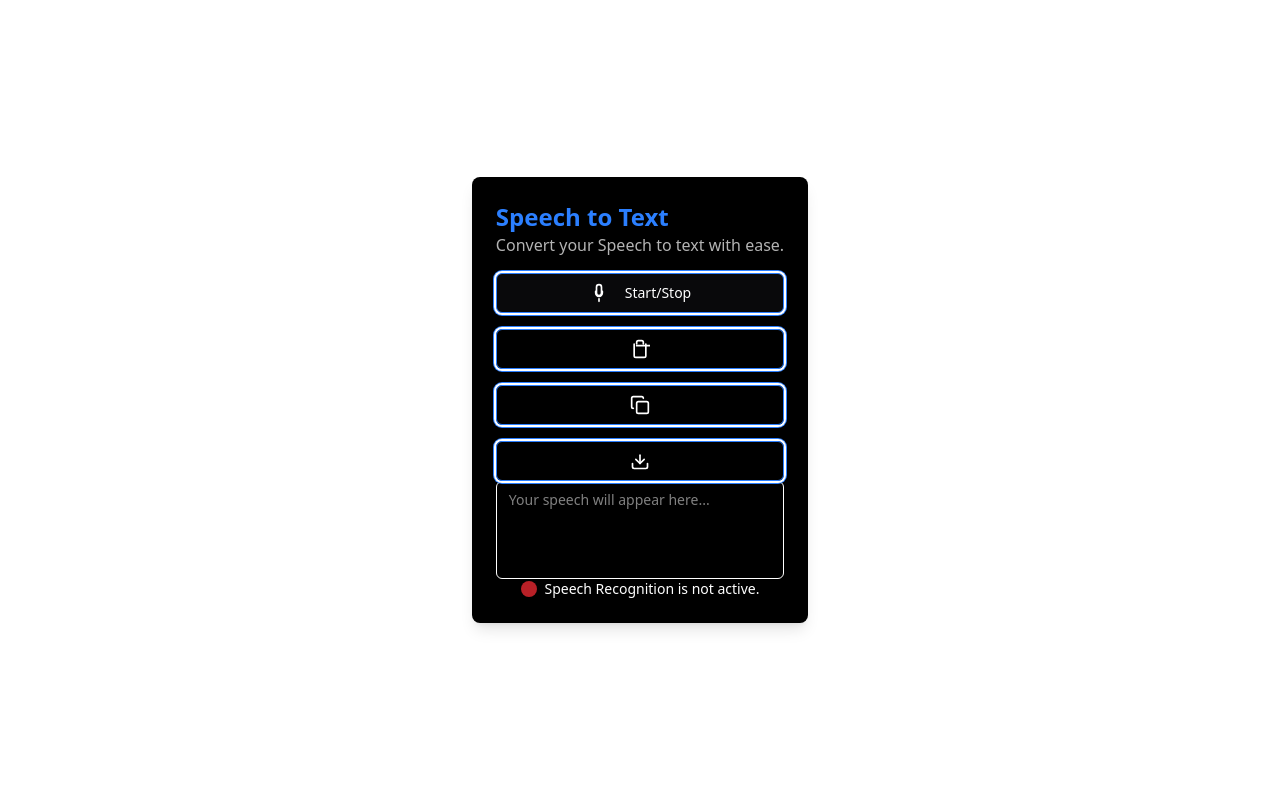
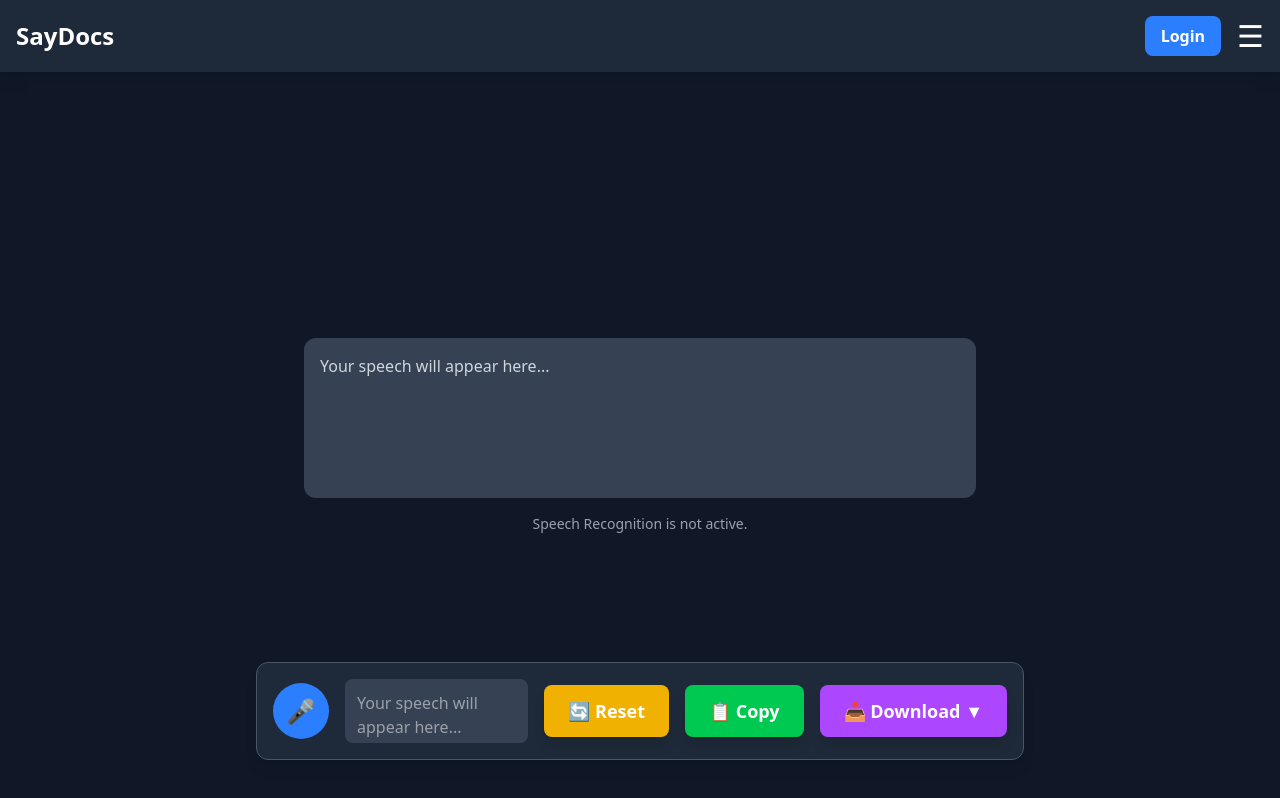
Before and after one commit to 04arvind/SayDocs, a React (Vite) app: page / in a window 1280 px wide. Built offline with nearby package versions, Linux system fonts and the light colour scheme.

Commit message:
frontend is done

```diff
--- a/package.json
+++ b/package.json
@@ -11,6 +11,8 @@
   },
   "dependencies": {
     "@tailwindcss/vite": "^4.0.12",
+    "jspdf": "^3.0.1",
+    "quill": "^2.0.3",
     "react": "^19.0.0",
     "react-dom": "^19.0.0",
     "react-speech-recognition": "^3.10.0",
--- a/src/App.jsx
+++ b/src/App.jsx
@@ -1,243 +1,143 @@
 import "regenerator-runtime/runtime.js";
 import { useState } from "react";
-import SpeechRecognition, {
-  useSpeechRecognition,
-} from "react-speech-recognition";
+import SpeechRecognition, { useSpeechRecognition } from "react-speech-recognition";
+import { jsPDF } from "jspdf";
 
-let isActive = false;
+const SayDocs = () => {
+    const [isRecording, setIsRecording] = useState(false);
+    const { transcript, resetTranscript } = useSpeechRecognition();
+    const [isNavOpen, setIsNavOpen] = useState(false);
+    const [statusMessage, setStatusMessage] = useState("Speech Recognition is not active.");
+    const [isDownloadOpen, setIsDownloadOpen] = useState(false);
 
-function App() {
-  const [activestatus, setActivestatus] = useState(
-    "Speech Recognition is not active."
-  );
-  // const [editableText, setEditableText] = useState("");
+    if (!SpeechRecognition.browserSupportsSpeechRecognition()) {
+        return <span>Your browser does not support speech recognition.</span>;
+    }
 
-  function startListening(){
-    if (!isActive) {
-      setActivestatus("Speech Recognition Is Active");
-      SpeechRecognition.startListening({ continuous: true, language: "en-IN" });
-      isActive = true;
-    } else {
-      setActivestatus("Speech Recognition Is Not Active");
-      isActive = false;
-      SpeechRecognition.stopListening();
-    }
-  };
-  const {transcript,resetTranscript}=useSpeechRecognition();
-  const copyText =(text)=>{
-    if(!transcript.trim()){
-      alert("Transcript is empty. Start speaking first and try again.");
-      return;
-    }
-    navigator.clipboard.writeText(transcript).then(()=>{
-      alert("Transcript copied to clipboard.");
-    }).catch(()=>{
-      alert("Failed to copy text. Please try again.");
-    });
+    const handleStart = () => {
+        setIsRecording(true);
+        setStatusMessage("Speech Recognition Is Active");
+        SpeechRecognition.startListening({ continuous: true, language: "en-US" });
     };
 
-  const downloadTranscript = () => {
+    const handleStop = () => {
+        setIsRecording(false);
+        setStatusMessage("Speech Recognition Is Not Active");
+        SpeechRecognition.stopListening();
+    };
+
+    const handleReset = () => {
+        resetTranscript();
+    };
+
+    const copyText = () => {
         if (!transcript.trim()) {
             alert("Transcript is empty. Start speaking first and try again.");
             return;
         }
+        navigator.clipboard.writeText(transcript)
+            .then(() => alert("Transcript copied to clipboard."))
+            .catch(() => alert("Failed to copy text. Please try again."));
+    };
 
+    const downloadTranscript = (format) => {
+        if (!transcript.trim()) {
+            alert("Transcript is empty. Start speaking first and try again.");
+            return;
+        }
+        if (format === "pdf") {
+
+            const doc = new jsPDF();
+            const marginLeft = 10;
+            const marginTop = 10;
+            const maxWidth = 180; // Adjust width to fit the page
+            const wrappedText = doc.splitTextToSize(transcript, maxWidth);
+            doc.text(wrappedText, marginLeft, marginTop);
+            doc.save("transcript.pdf");
+
+            doc.save("transcript.pdf");
+        } else {
             const element = document.createElement("a");
-    const file = new Blob([transcript], { type: "text/plain" });
+            let file;
+            if (format === "txt") {
+                file = new Blob([transcript], { type: "text/plain" });
+                element.download = "transcript.txt";
+            } else if (format === "doc") {
+                file = new Blob([transcript], { type: "application/msword" });
+                element.download = "transcript.doc";
+            }
             element.href = URL.createObjectURL(file);
-    element.download = "transcript.txt";
             document.body.appendChild(element);
             element.click();
             document.body.removeChild(element);
             URL.revokeObjectURL(element.href);
+        }
+        setIsDownloadOpen(false);
     };
 
-  // const handleTextChange=(e)=>{
-  //   setEditableText(e.target.value);
-  // }
-
     return (
-    <>
-      <div className="w-full max-w-md mx-auto p-6 bg-black rounded-lg shadow-lg">
-        <div className="space-y-4">
-          <div>
-            <h2 className="text-2xl font-bold text-blue-500">Speech to Text</h2>
-            <p className="text-white opacity-70">
-              Convert your Speech to text with ease.
-            </p>
-          </div>
-          <div className="flex flex-col gap-4">
-            <button
-              id="btn"
-              onClick={startListening}
-              className="bg-zinc-950 inline-flex items-center justify-center
-             whitespace-nowrap rounded-md text-sm font-medium
-             border border-blue-500
-             ring-1 ring-blue-500 ring-offset-2
-             transition-all duration-200
-             focus-visible:outline-none focus-visible:ring-1
-             focus-visible:ring-blue-500 focus-visible:ring-offset-2
-             hover:bg-blue-600 hover:border-blue-400
-             hover:shadow-[0_0_10px_2px] hover:shadow-blue-500/50
-             active:scale-95
-             disabled:pointer-events-none disabled:opacity-50
-             h-10 px-4 py-2 text-white gap-2"
-            >
-              <svg
-                xmlns="http://www.w3.org/2000/svg"
-                width="24"
-                height="24"
-                viewBox="0 0 24 24"
-                fill="none"
-                stroke="currentColor"
-                strokeWidth="2"
-                strokeLinecap="round"
-                strokeLinejoin="round"
-                className="mr-2 h-5 w-5"
-              >
-                <path d="M12 2a3 3 0 0 0-3 3v7a3 3 0 0 0 6 0V5a3 3 0 0 0-3-3"></path>
-                <path d="M8 10v2a4 4 0 0 0 8 0v-2"></path>
-                <line x1={12} x2={12} y1={19} y2={22}></line>
-              </svg>
-              Start/Stop
-            </button>
-            <button
-              id="btn"
-              onClick={resetTranscript}
-              className="inline-flex items-center justify-center
-             whitespace-nowrap rounded-md text-sm font-medium
-             border border-blue-500
-             ring-1 ring-blue-500 ring-offset-2
-             transition-all duration-200
-             focus-visible:outline-none focus-visible:ring-2
-             focus-visible:ring-blue-500 focus-visible:ring-offset-2
-             hover:bg-blue-600 hover:border-blue-400
-             hover:shadow-[0_0_10px_2px] hover:shadow-blue-500/50
-             active:scale-95
-             disabled:pointer-events-none disabled:opacity-50
-             h-10 px-4 py-2 text-white"
-            >
-              <svg
-                xmlns="http://www.w3.org/2000/svg"
-                width="24"
-                height="24"
-                viewBox="0 0 24 24"
-                fill="none"
-                stroke="currentColor"
-                strokeWidth="2"
-                strokeLinecap="round"
-                strokeLinejoin="round"
-                className="h-5 w-5"
-              >
-                <path d="M8 8h18"></path>
-                <path d="M19 6v14c0 1-1 2-2 2H7c-1 0-2-1-2-2V6"></path>
-                <path d="M8 6V4c0-1 1-2 2-2h4c1 0 2 1 2 2v2"></path>
-              </svg>
-              <span className="sr-only">Clear</span>
-            </button>
-            <button
-              id="btn"
-              onClick={() => copy(transcript)}
-              className="inline-flex items-center justify-center
-             whitespace-nowrap rounded-md text-sm font-medium
-             border border-blue-500
-             ring-1 ring-blue-500 ring-offset-2
-             transition-all duration-200
-             focus-visible:outline-none focus-visible:ring-2
-             focus-visible:ring-blue-500 focus-visible:ring-offset-2
-             hover:bg-blue-600 hover:border-blue-400
-             hover:shadow-[0_0_10px_2px] hover:shadow-blue-500/50
-             active:scale-95
-             disabled:pointer-events-none disabled:opacity-50
-             h-10 px-4 py-2 text-white"
-            >
-              <svg
-                xmlns="http://www.w3.org/2000/svg"
-                width="24"
-                height="24"
-                viewBox="0 0 24 24"
-                fill="none"
-                stroke="currentColor"
-                strokeWidth="2"
-                strokeLinecap="round"
-                strokeLinejoin="round"
-                className="h-5 w-5"
-              >
-                <rect width={14} height={14} x={8} y={8} rx={2} ry={2}></rect>
-                <path d="M4 16c-1.1 0-2-.9-2-2V4c0-1.1.9-2 2-2h10c1.1 0 2 .9 2 2"></path>
-              </svg>
-              <span className="sr-only">Copy</span>
-            </button>
-            <button
-              id="btn"
-              onClick={downloadTranscript}
-              className="inline-flex items-center justify-center
-             whitespace-nowrap rounded-md text-sm font-medium
-             border border-blue-500
-             ring-1 ring-blue-500 ring-offset-2
-             transition-all duration-200
-             focus-visible:outline-none focus-visible:ring-2
-             focus-visible:ring-blue-500 focus-visible:ring-offset-2
-             hover:bg-blue-600 hover:border-blue-400
-             hover:shadow-[0_0_10px_2px] hover:shadow-blue-500/50
-             active:scale-95
-             disabled:pointer-events-none disabled:opacity-50
-             h-10 px-4 py-2 text-white"
-            >
-              <svg
-                xmlns="http://www.w5.org/2000/svg"
-                width="24"
-                height="24"
-                viewBox="0 0 24 24"
-                fill="none"
-                stroke="currentColor"
-                strokeWidth="2"
-                strokeLinecap="round"
-                strokeLinejoin="round"
-                className="h-5 w-5"
-              >
-                <path d="M21 15v4a2 2 0 0 1-2 2H5a2 2 0 0 1-2-2v-4"></path>
-                <polyline points="7 10 12 15 17 10"></polyline>
-                <line x1={12} x2={12} y1={15} y2={5}></line>
-              </svg>
-              <span className="sr-only">Download</span>
+        <div className="w-screen h-screen flex flex-col bg-gray-900 text-white">
+            <div className="p-4 flex items-center justify-between bg-gray-800 shadow-lg">
+                <span className="text-2xl font-bold">SayDocs</span>
+                <div className="flex items-center gap-4">
+                    <button className="px-4 py-2 bg-blue-500 hover:bg-blue-600 rounded-lg text-white font-semibold">Login</button>
+                    <button onClick={() => setIsNavOpen(!isNavOpen)} className="text-3xl focus:outline-none">
+                        &#9776;
                     </button>
                 </div>
             </div>
 
+            {isNavOpen && (
+                <div className="absolute top-16 left-0 w-64 bg-gray-800 shadow-xl p-4 space-y-4">
+                    <a href="#" className="block text-gray-300 hover:text-white">Home</a>
+                    <a href="#" className="block text-gray-300 hover:text-white">Settings</a>
+                    <a href="#" className="block text-gray-300 hover:text-white">About</a>
+                </div>
+            )}
+
+            <div className="flex-1 overflow-auto p-6 space-y-4 flex flex-col items-center justify-center">
+                <div className="w-full max-w-2xl p-4 bg-gray-700 rounded-xl text-left text-gray-300 h-40 overflow-y-auto">
+                    {transcript || "Your speech will appear here..."}
+                </div>
+                <div className="text-sm text-gray-400">{statusMessage}</div>
+            </div>
+
+            <div className="absolute bottom-10 left-1/2 transform -translate-x-1/2 w-full max-w-3xl p-4 bg-gray-800 shadow-lg rounded-xl flex flex-col items-center border border-gray-600">
+    <div className="flex items-center gap-4 w-full">
+        <button
+            className={`w-14 h-14 flex items-center justify-center rounded-full font-bold text-2xl transition-all
+            ${isRecording ? "bg-red-500 animate-pulse shadow-red-500" : "bg-blue-500 hover:bg-blue-600 shadow-blue-500"}`}
+            onClick={isRecording ? handleStop : handleStart}>
+            {isRecording ? "⏹️" : "🎤"}
+        </button>
         <textarea
+            className="flex-1 p-3 bg-gray-700 rounded-lg text-white resize-none h-16 w-full"
             value={transcript}
-          // onChange={handleTextChange}
-          className="flex min-h-[66px]
-             ring-offset-background
-             focus-visible:outline-none
-             focus-visible:ring-2
-             focus-visible:ring-ring
-             focus-visible:ring-offset-2
-             w-full resize-none
-             rounded-md border
-             border-input bg-transparent
-             px-3 py-2 text-sm
-             placeholder:text-muted-foreground
-             focus:outline-none
-             focus:ring-1
-             focus:ring-ring
-             disabled:cursor-not-allowed
-             disabled:opacity-50
-             text-white"
+            onChange={(e) => setTranscript(e.target.value)}
             placeholder="Your speech will appear here..."
-          rows={4}
-          disabled=""
-        ></textarea>
-        <div className="flex items-center justify-center">
-          <div className="w-4 h-4 rounded-full bg-red-500 animate-pulse mr-2"></div>
-          <span className="text-white text-sm font-medium text-muted-foreground">
-            {activestatus}
-          </span>
+        />
+        <button className="px-6 py-3 bg-yellow-500 hover:bg-yellow-600 rounded-lg text-lg font-semibold shadow-lg transition" onClick={handleReset}>
+            🔄 Reset
+        </button>
+        <button className="px-6 py-3 bg-green-500 hover:bg-green-600 rounded-lg text-lg font-semibold shadow-lg transition" onClick={copyText}>
+            📋 Copy
+        </button>
+        <button onClick={() => setIsDownloadOpen(!isDownloadOpen)} className="px-6 py-3 bg-purple-500 hover:bg-purple-600 rounded-lg text-lg font-semibold shadow-lg transition">
+            📥 Download ▼
+        </button>
     </div>
+    {isDownloadOpen && (
+        <div className="w-32 bg-gray-700 shadow-lg rounded-lg text-white mt-2">
+            <button onClick={() => downloadTranscript("txt")} className="block w-full text-left px-4 py-2 hover:bg-gray-600">TXT</button>
+            <button onClick={() => downloadTranscript("pdf")} className="block w-full text-left px-4 py-2 hover:bg-gray-600">PDF</button>
+            <button onClick={() => downloadTranscript("doc")} className="block w-full text-left px-4 py-2 hover:bg-gray-600">DOC</button>
         </div>
-    </>
+    )}
+</div>
+
+
+        </div>
     );
-}
+};
 
-export default App;
+export default SayDocs;
--- /dev/null
+++ b/src/QuillEditor.jsx
@@ -0,0 +1,34 @@
+import React, { useEffect, useRef } from "react";
+import Quill from "quill";
+import "quill/dist/quill.snow.css";
+
+const QuillEditor = ({ value, onChange }) => {
+  const quillRef = useRef(null);
+
+  useEffect(() => {
+    if (quillRef.current) {
+      const quill = new Quill(quillRef.current, {
+        theme: "snow",
+        modules: {
+          toolbar: [
+            [{ header: [1, 2, false] }],
+            ["bold", "italic", "underline"],
+            [{ list: "ordered" }, { list: "bullet" }],
+            ["link", "image"],
+            ["clean"],
+          ],
+        },
+      });
+
+      quill.root.innerHTML = value; // Set initial content
+
+      quill.on("text-change", () => {
+        onChange(quill.root.innerHTML);
+      });
+    }
+  }, [value]);
+
+  return <div ref={quillRef} />;
+};
+
+export default QuillEditor;
```
Also changed, not shown: 2 other files (tests, documents, lock files or other folders). Lines whose indentation alone changed are shown as unchanged.
